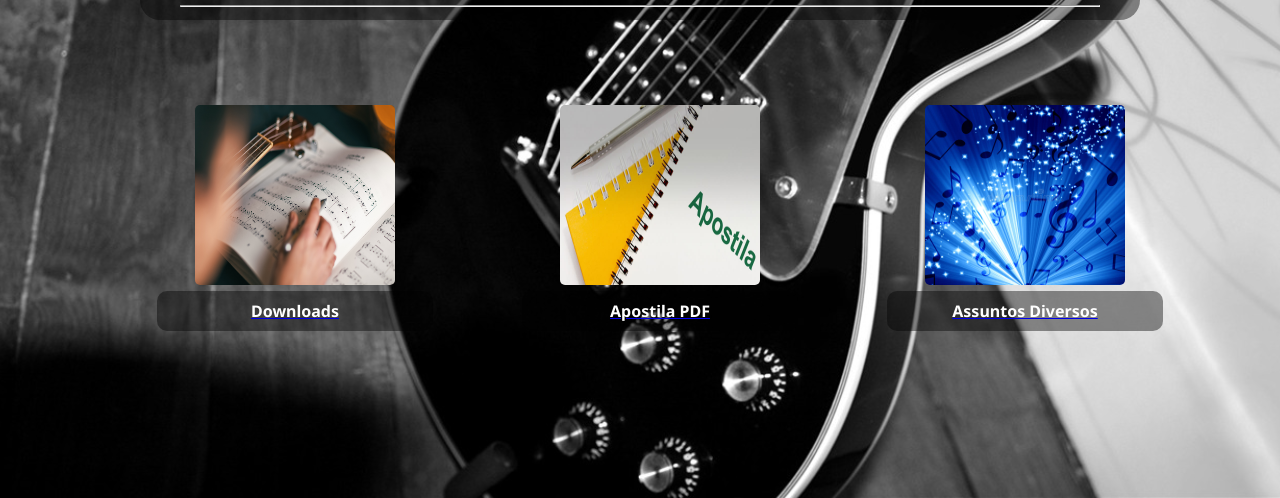
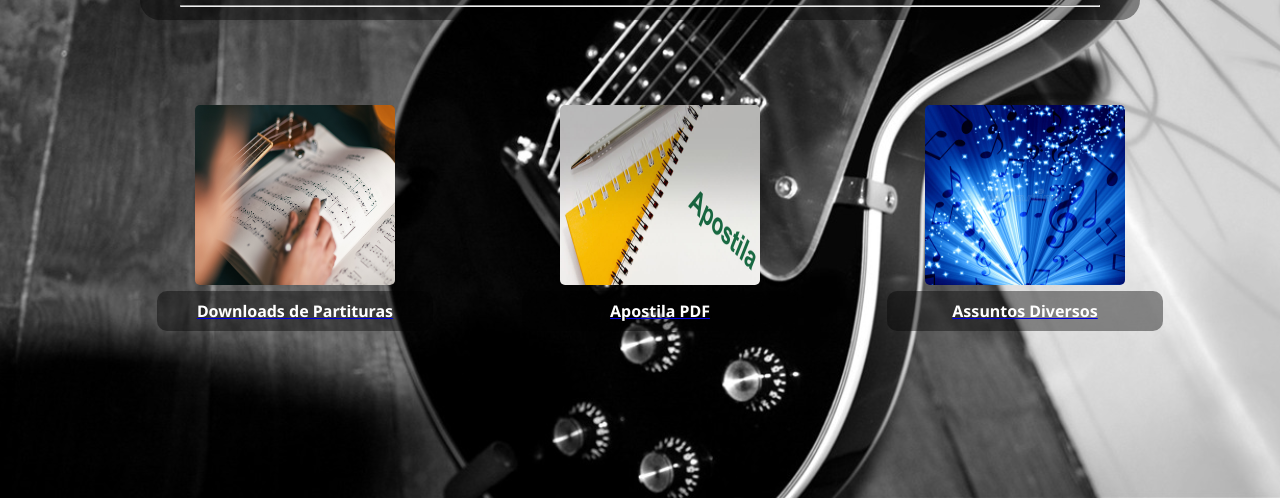
Before and after one commit to Dam1977/Dam-Musical, a plain HTML site: page index.html in a window 1280 px wide. Shown: the part 302-800 px from the top of the page. Drawn offline with Linux system fonts and the light colour scheme.

Commit message:
Alterando nome botão

```diff
--- a/index.html
+++ b/index.html
@@ -54,7 +54,7 @@
 								text-decoration: none;
 							"
 						>
-							Downloads
+							Downloads de Partituras
 						</p>
 					</a>
 				</div>
```
